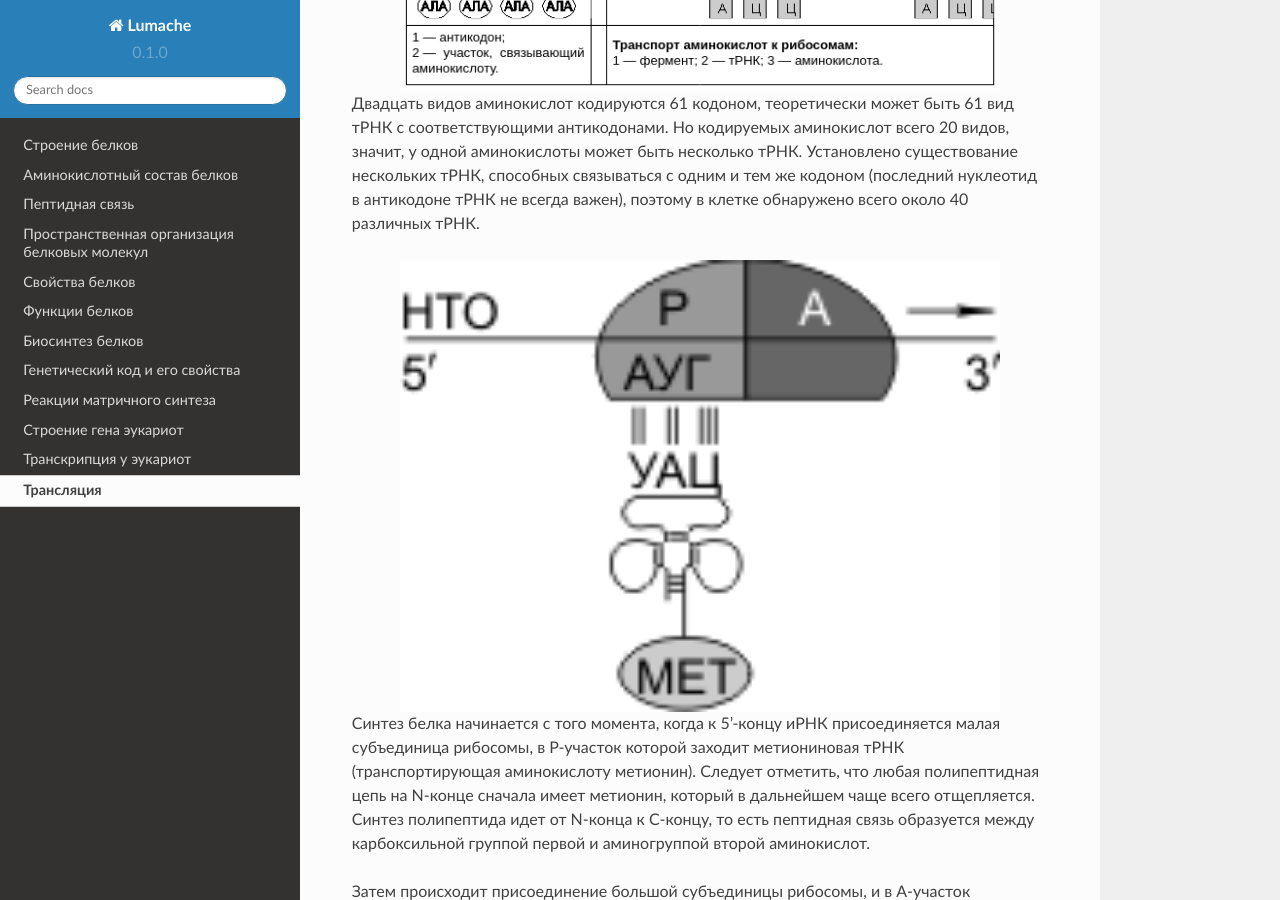
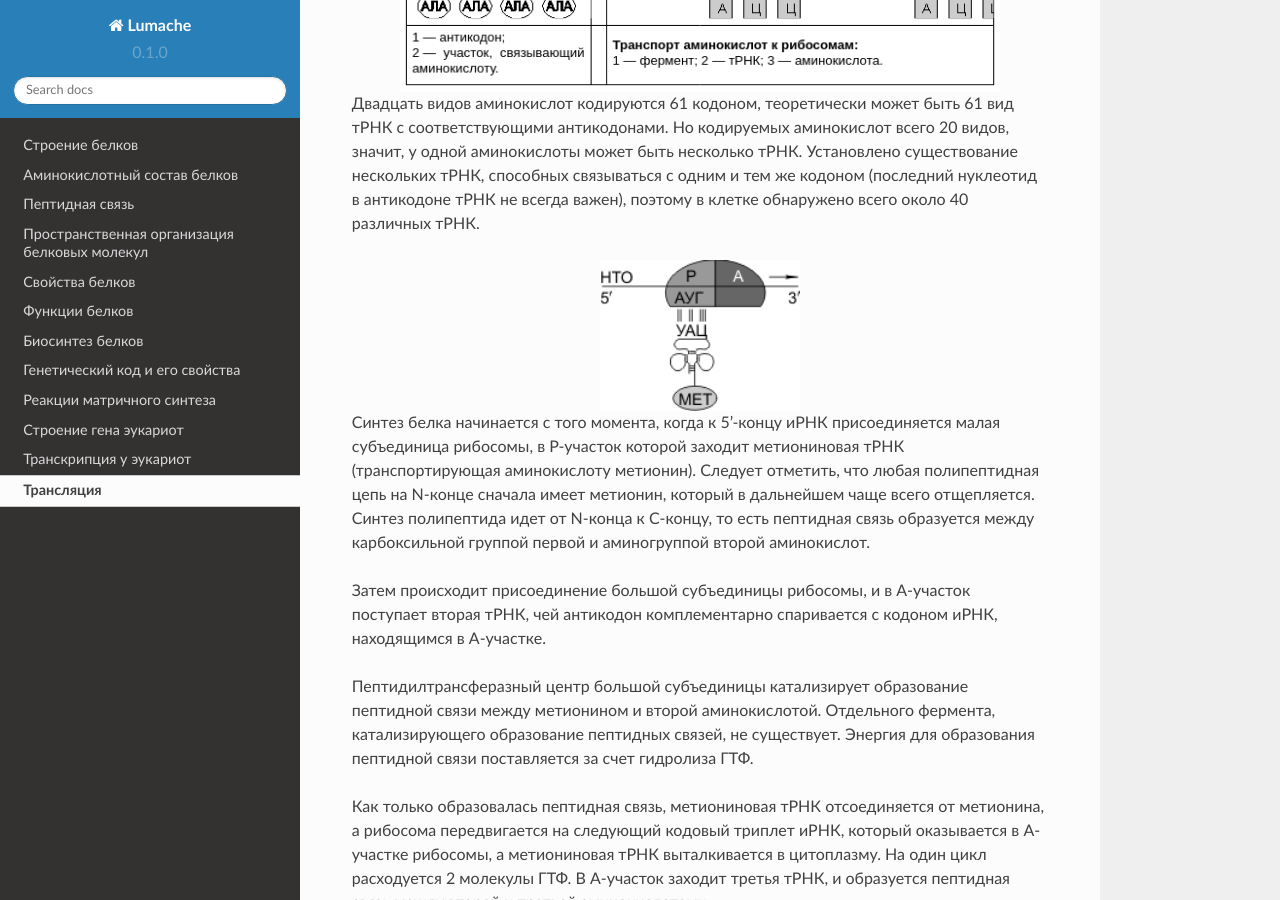
Before and after one commit to neptune2021/test_documentation, a Sphinx documentation site: the page built from docs/source/12.rst, in a window 1280 px wide and 900 px high, scrolled down 972 px. Built offline with Sphinx 7.4.7 and the Read the Docs theme 2.0.0, drawn with Linux system fonts in a browser that asks for light colours.

Commit message:
Update 12.rst

```diff
--- a/docs/source/12.rst
+++ b/docs/source/12.rst
@@ -15,7 +15,7 @@
 Двадцать видов аминокислот кодируются 61 кодоном, теоретически может быть 61 вид тРНК с соответствующими антикодонами. Но кодируемых аминокислот всего 20 видов, значит, у одной аминокислоты может быть несколько тРНК. Установлено существование нескольких тРНК, способных связываться с одним и тем же кодоном (последний нуклеотид в антикодоне тРНК не всегда важен), поэтому в клетке обнаружено всего около 40 различных тРНК.
 
 .. image:: img/image11.png
-  :width: 600
+  :width: 200
   :align: center
 
 Синтез белка начинается с того момента, когда к 5'-концу иРНК присоединяется малая субъединица рибосомы, в Р-участок которой заходит метиониновая тРНК (транспортирующая аминокислоту метионин). Следует отметить, что любая полипептидная цепь на N-конце сначала имеет метионин, который в дальнейшем чаще всего отщепляется. Синтез полипептида идет от N-конца к С-концу, то есть пептидная связь образуется между карбоксильной группой первой и аминогруппой второй аминокислот.
```
